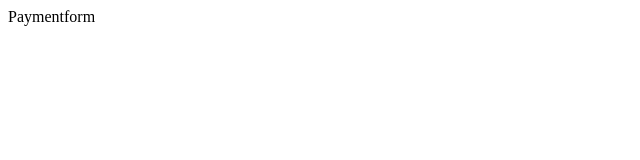
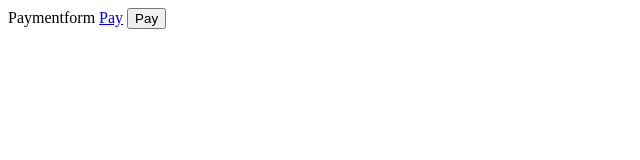
Before and after one commit to Algusb/netology, a plain HTML site: page payment.html in a window 1280 px wide. Shown: the whole page, without its empty margins (0-640 px from the left). Drawn offline with Linux system fonts and the light colour scheme.

Commit message:
add button

```diff
--- a/payment.html
+++ b/payment.html
@@ -9,7 +9,8 @@
 </head>
 <body>
     Paymentform
-    <a href="payment.html"></a>
+    <a href="payment.html">Pay</a>
+    <button>Pay</button>
 
 </body>
 </html>
```
